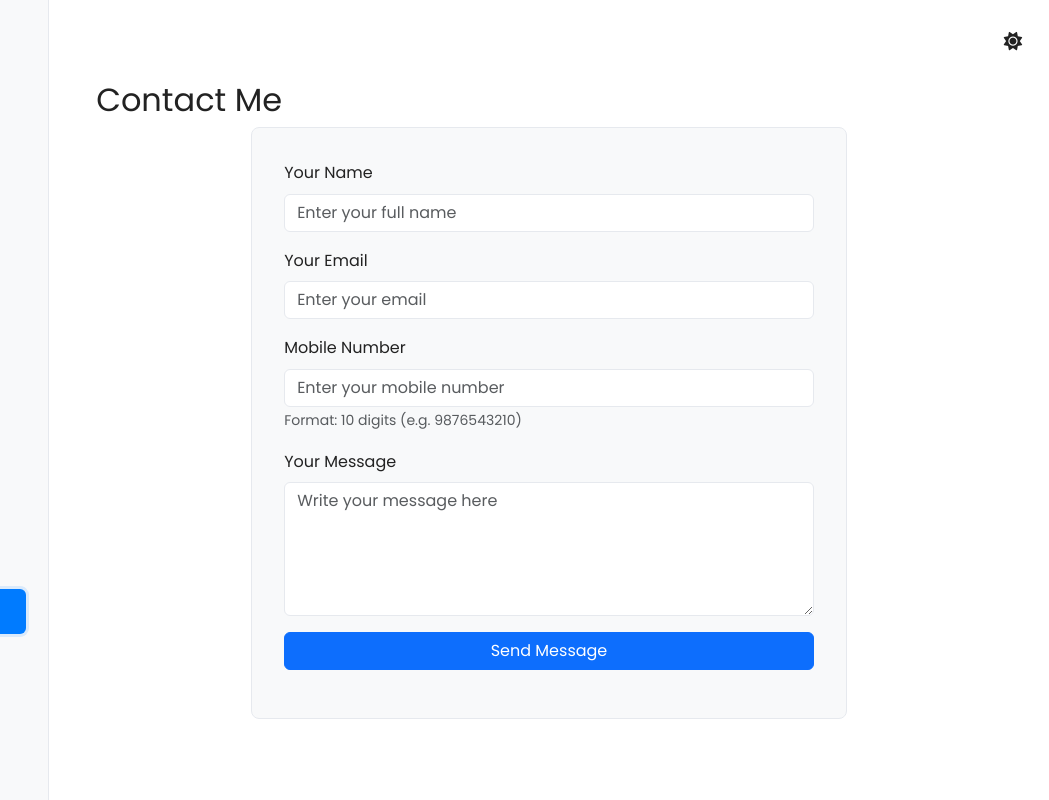
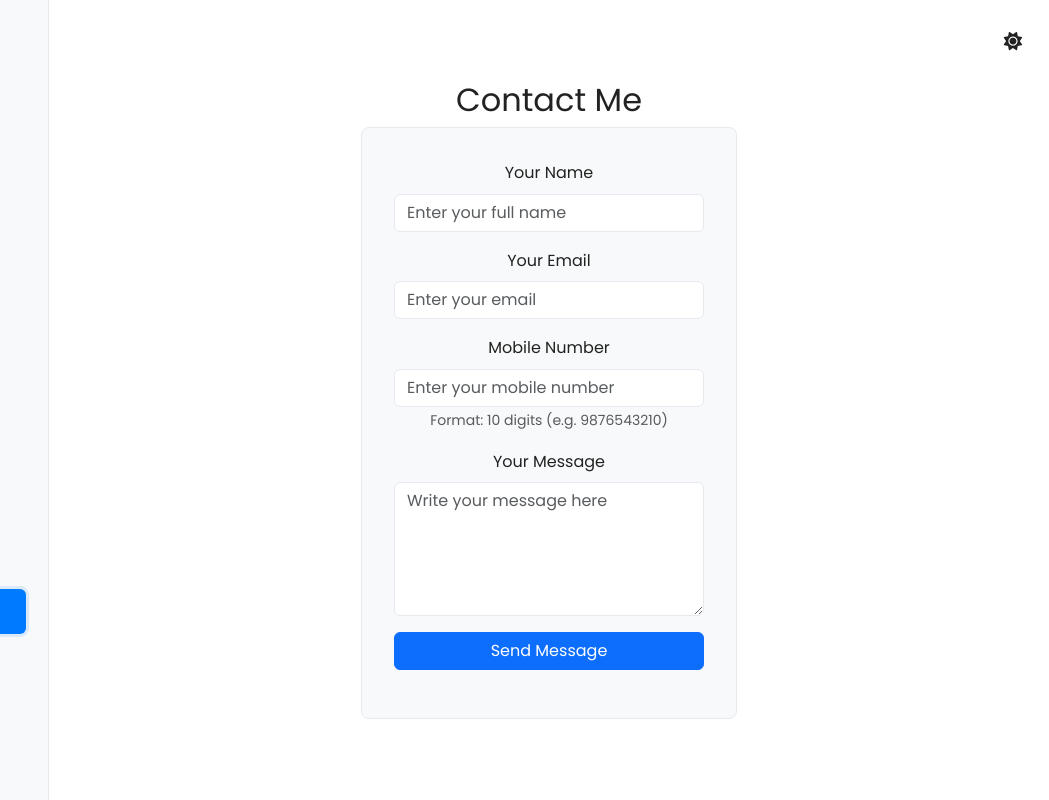
Before and after one commit to Abhinandan85/portfolio, a plain HTML site: page index.html in a window 1280 px wide. Both pictures are taken after a click on the link "Contact". Shown: the full height of the page, 231-1280 px from the left. Drawn offline with nearby package versions, Linux system fonts and the light colour scheme.

Commit message:
update contact

```diff
--- a/style.css
+++ b/style.css
@@ -229,3 +229,15 @@ footer{color:var(--muted);margin-top:2.6rem;border-top:1px solid var(--border);p
 /* Tiny extras for accessibility */
 a{outline:none}
 a:focus{box-shadow:0 0 0 3px rgba(0,123,255,.12);border-radius:6px}
+
+#contact {
+  display: flex;
+  justify-content: center; /* horizontal center */
+  align-items: center;     /* vertical center */
+  min-height: 100vh;       /* full viewport height */
+  text-align: center;      /* center text inside */
+}
+
+#contact .container {
+  max-width: 600px;        /* optional, for better width control */
+}
```
Also changed, not shown: index.html (+1 -1 lines).
